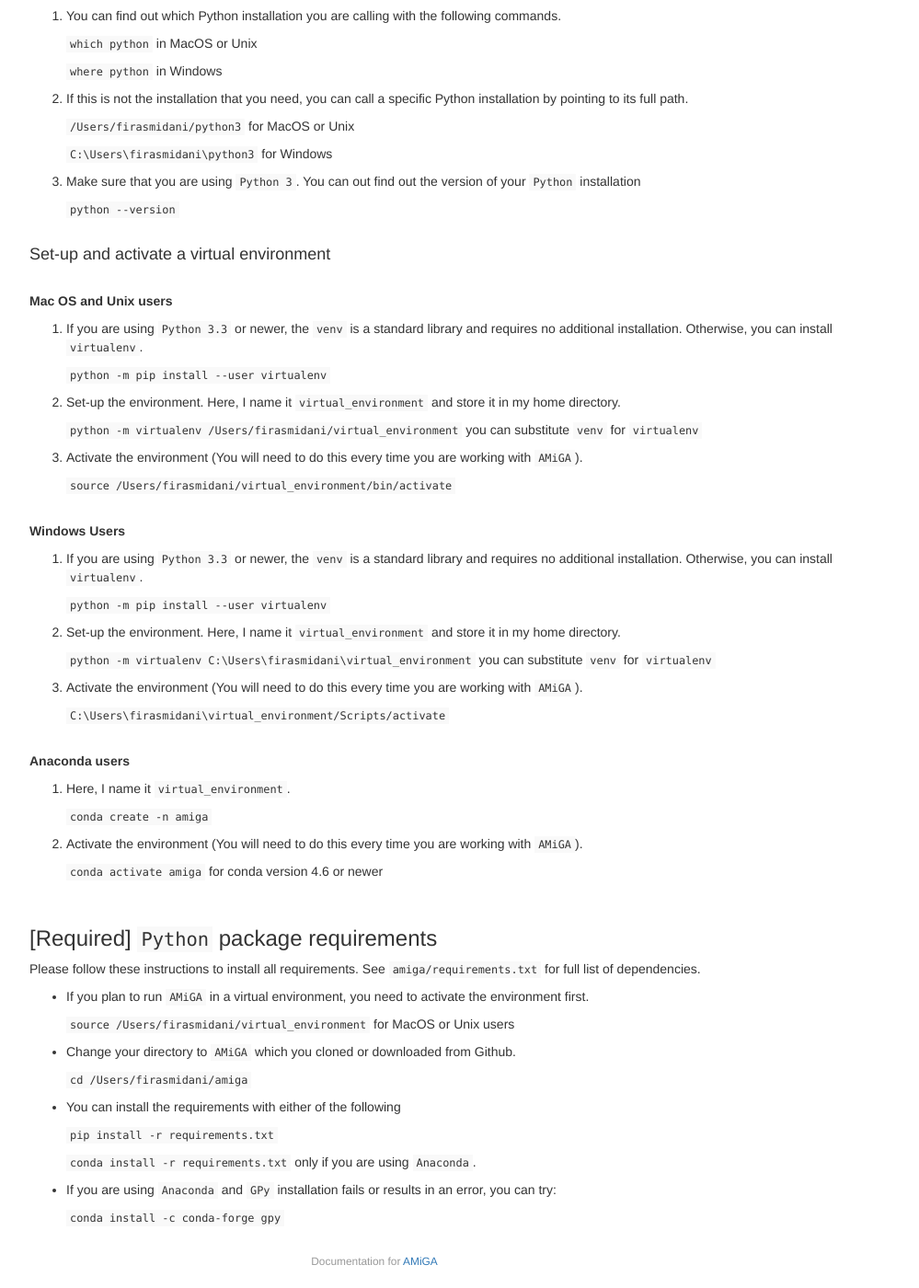
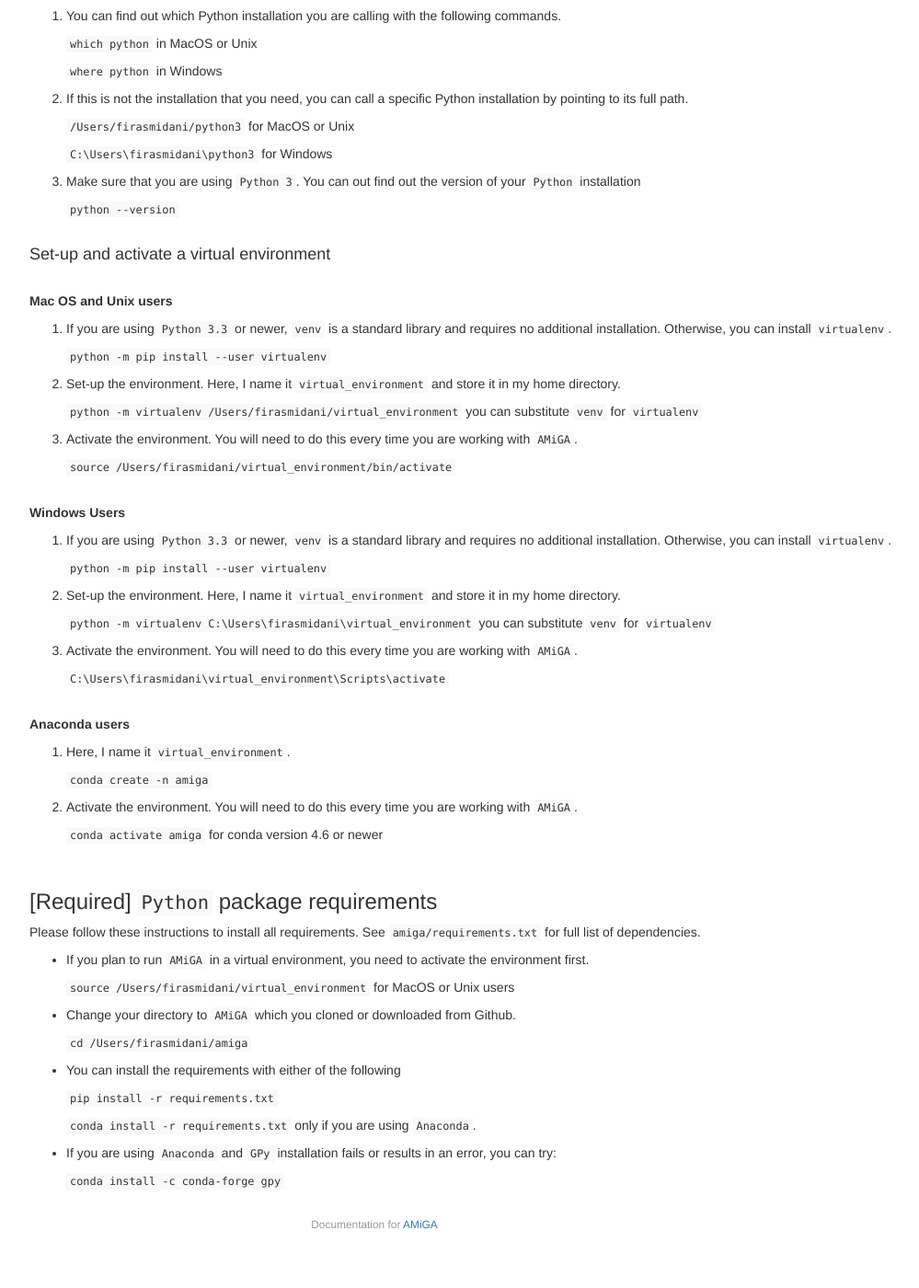
Before and after one commit to firasmidani/amiga, a Jekyll site: the page built from docs/_posts/2020-03-23-installation.md, in a window 1280 px wide and 1400 px high, scrolled down 1066 px. Shown: the whole window at 92% size, without its empty margins (233-1232 px from the left). Built offline with Jekyll 4.4.1, drawn with Linux system fonts in a browser that asks for light colours; after the commit the page ends 2426 px from its top, so only the background shows below that.

Commit message:
more formatting

```diff
--- a/docs/_posts/2020-03-23-installation.md
+++ b/docs/_posts/2020-03-23-installation.md
@@ -66,7 +66,7 @@ Your machine may have multiple installations of `Python`. You must use the same
 <br />
 **Mac OS and Unix users**
 
-1. If you are using `Python 3.3` or newer, the `venv` is a standard library and requires no additional installation. Otherwise, you can install `virtualenv`.
+1. If you are using `Python 3.3` or newer, `venv` is a standard library and requires no additional installation. Otherwise, you can install `virtualenv`.
 
     `python -m pip install --user virtualenv`
 
@@ -74,14 +74,14 @@ Your machine may have multiple installations of `Python`. You must use the same
 
     `python -m virtualenv /Users/firasmidani/virtual_environment`  you can substitute `venv` for `virtualenv`
 
-3. Activate the environment (You will need to do this every time you are working with `AMiGA`).
+3. Activate the environment. You will need to do this every time you are working with `AMiGA`.
 
     `source /Users/firasmidani/virtual_environment/bin/activate`
 
 <br />
 **Windows Users**
 
-1. If you are using `Python 3.3` or newer, the `venv` is a standard library and requires no additional installation. Otherwise, you can install `virtualenv`.
+1. If you are using `Python 3.3` or newer, `venv` is a standard library and requires no additional installation. Otherwise, you can install `virtualenv`.
 
     `python -m pip install --user virtualenv`
 
@@ -89,9 +89,9 @@ Your machine may have multiple installations of `Python`. You must use the same
 
     `python -m virtualenv C:\Users\firasmidani\virtual_environment`  you can substitute `venv` for `virtualenv`
 
-3. Activate the environment (You will need to do this every time you are working with `AMiGA`).
+3. Activate the environment. You will need to do this every time you are working with `AMiGA`.
 
-    `C:\Users\firasmidani\virtual_environment/Scripts/activate`
+    `C:\Users\firasmidani\virtual_environment\Scripts\activate`
 
 <br />
 **Anaconda users**
@@ -100,7 +100,7 @@ Your machine may have multiple installations of `Python`. You must use the same
 
     `conda create -n amiga`
 
-2. Activate the environment (You will need to do this every time you are working with `AMiGA`).
+2. Activate the environment. You will need to do this every time you are working with `AMiGA`.
 
     `conda activate amiga`  for conda version 4.6 or newer
 
```
